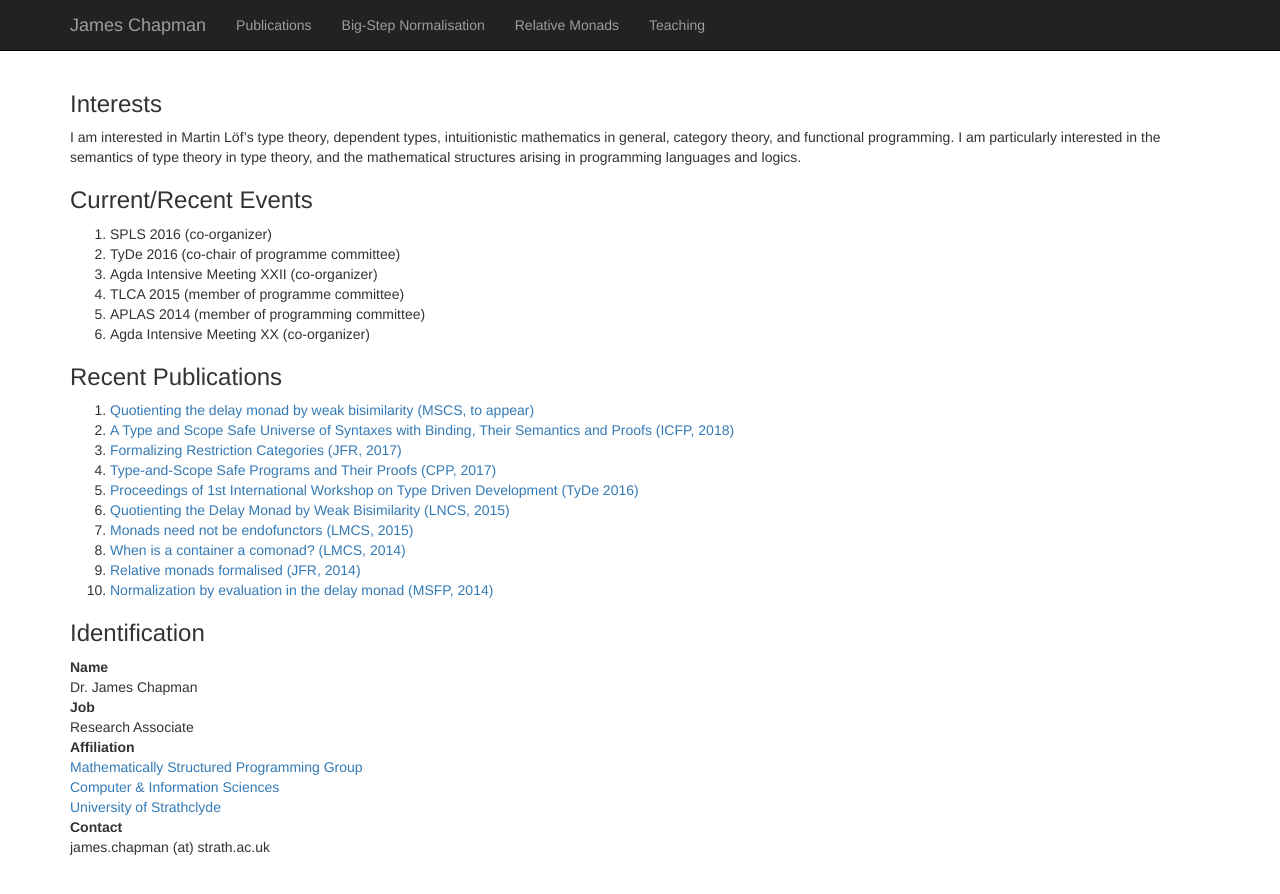
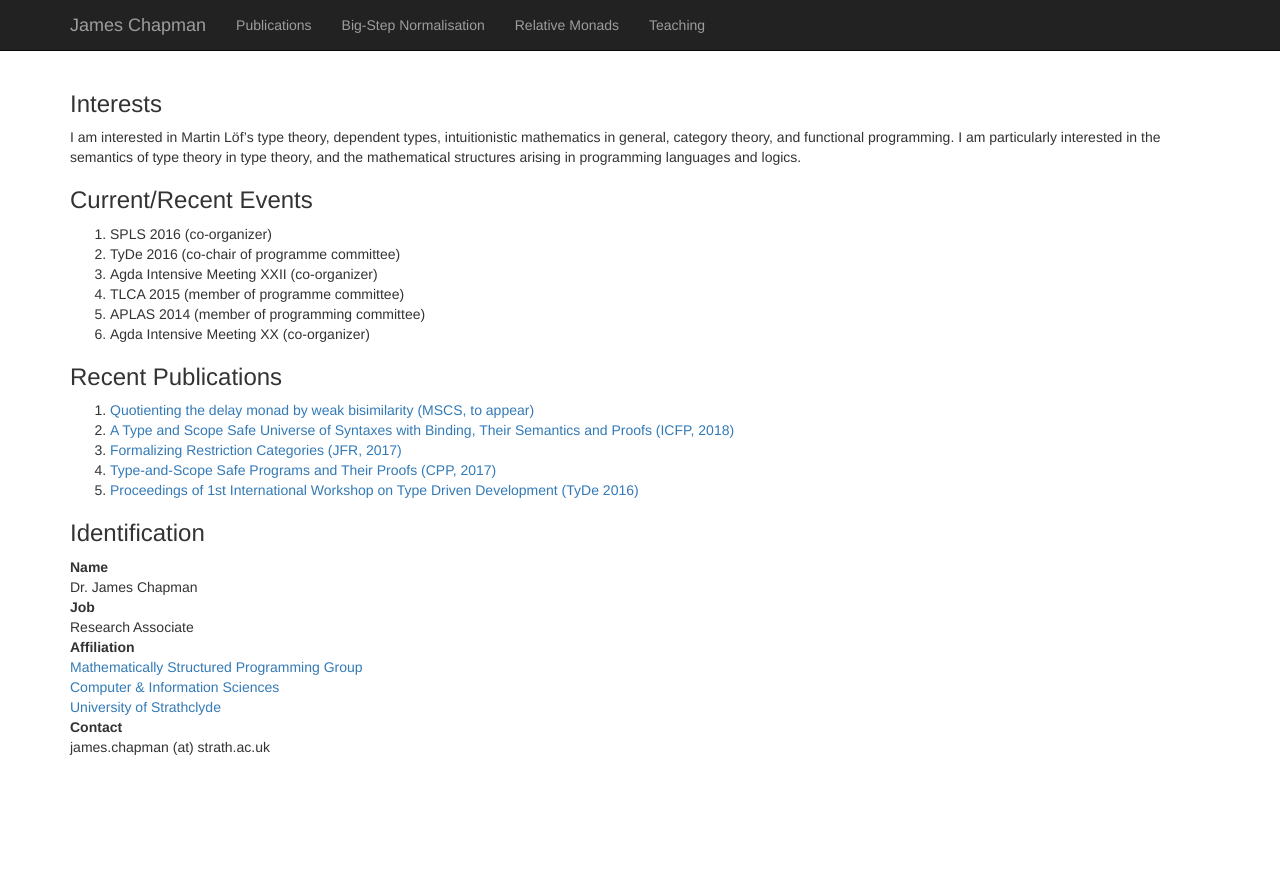
Before and after one commit to jmchapman/jmchapman.github.io, a Jekyll site: the page built from index.html, in a window 1280 px wide. Shown: the top 894 px of the page. Built offline with Jekyll 4.4.1, drawn with Linux system fonts in a browser that asks for light colours; nearby versions of some CDN libraries.

Commit message:
Update index.html
trimmed recent publications

```diff
--- a/index.html
+++ b/index.html
@@ -35,16 +35,6 @@ title: James Chapman
       <li><a href="Publications.html#semkit">
 	  Type-and-Scope Safe Programs and Their Proofs (CPP, 2017)</a></li>
       <li><a href="Publications.html#tyde2016">Proceedings of 1st International Workshop on Type Driven Development (TyDe 2016)</a></li>
-      <li><a href="Publications.html#quotdelay">
-	  Quotienting the Delay Monad by Weak Bisimilarity (LNCS, 2015)</a></li>
-      <li><a href="Publications.html#relmonlmcs">
-	  Monads need not be endofunctors (LMCS, 2015)</a></li>
-      <li><a href="Publications.html#dcontlmcs">
-	  When is a container a comonad? (LMCS, 2014)</a></li>
-      <li><a href="Publications.html#relmonjfr">
-	  Relative monads formalised (JFR, 2014)</a></li>
-      <li><a href="Publications.html#delayednbe">
-	  Normalization by evaluation in the delay monad (MSFP, 2014)</a></li>
     </ol>
   </article>
   <article>
```
